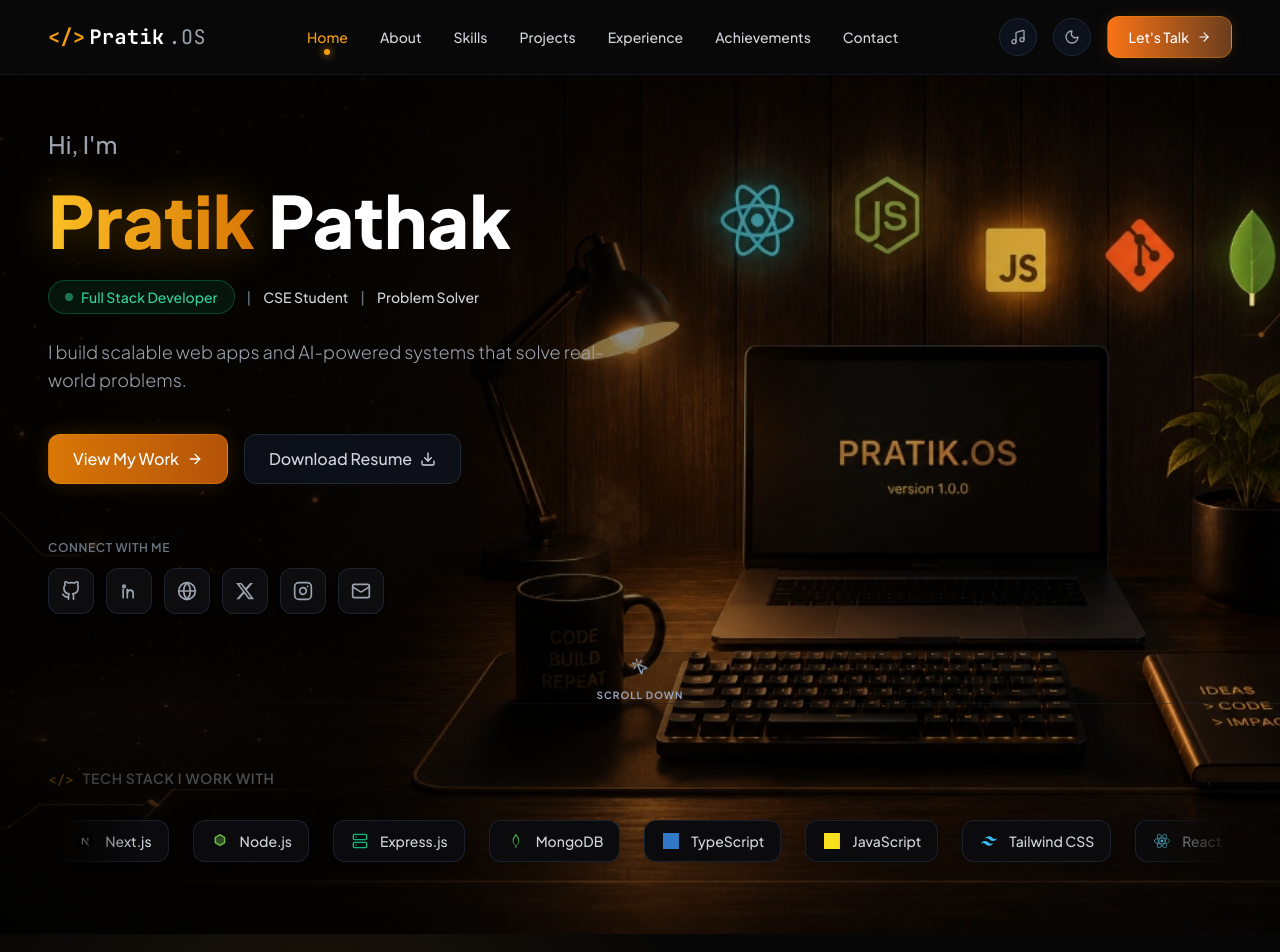
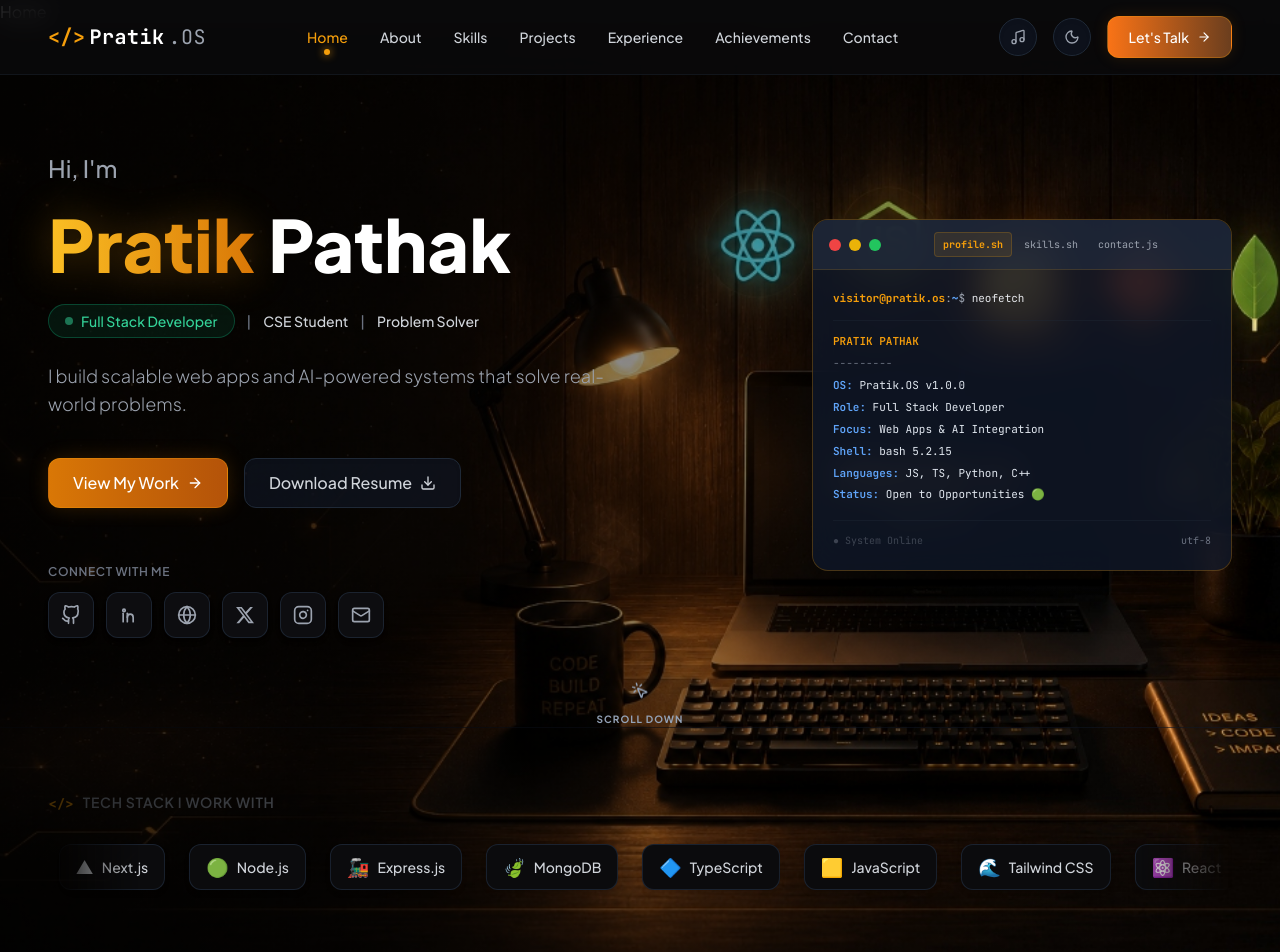
Before and after one commit to pratikp23/My_Portfolio, a React (Vite) app: page / in a window 1280 px wide. Shown: the top 952 px of the page. Built offline with nearby package versions, Linux system fonts and the light colour scheme.

Commit message:
style: updated my project url

```diff
--- a/src/Pages/Home.jsx
+++ b/src/Pages/Home.jsx
@@ -1,6 +1,6 @@
-import { SOCIAL_LINKS, PROFILE } from '../config';
-import { Mail, ArrowRight, Download, MousePointerClick, Globe, Server } from 'lucide-react';
-import { Link } from 'react-router-dom';
+
+import { useState } from 'react';
+import { Mail, ArrowRight, Download, MousePointerClick, Globe } from 'lucide-react';
 import About from './About';
 import Skills from './Skills';
 import Projects from './Projects';
@@ -8,88 +8,6 @@ import FutureProjects from './FutureProjects';
 import Experience from './Experience';
 import Achievements from './Achievements';
 import Contact from './Contact';
-
-// CUSTOM HIGH-QUALITY DEVELOPER SVG ICONS
-const ReactIcon = ({ size = 16, className }) => (
-  <svg viewBox="-11.5 -10.23174 23 20.46348" width={size} height={size} className={className} fill="none" xmlns="http://www.w3.org/2000/svg">
-    <circle cx="0" cy="0" r="2.05" fill="#61dafb"/>
-    <g stroke="#61dafb" strokeWidth="1" fill="none">
-      <ellipse rx="11" ry="4.2"/>
-      <ellipse rx="11" ry="4.2" transform="rotate(60)"/>
-      <ellipse rx="11" ry="4.2" transform="rotate(120)"/>
-    </g>
-  </svg>
-);
-
-const JsIcon = ({ size = 16, className }) => (
-  <svg viewBox="0 0 24 24" width={size} height={size} className={className} fill="currentColor" xmlns="http://www.w3.org/2000/svg">
-    <path d="M0 0h24v24H0V0zm22.034 18.268c-.156-.843-.728-1.502-1.745-1.905-.626-.26-1.12-.416-1.716-.626-.507-.183-.755-.377-.755-.729 0-.365.313-.61.886-.61.547 0 .926.222(1.25).612l1.628-1.041c-.586-.926-1.42-1.394-2.825-1.394-1.928 0-3.218 1.12-3.218 2.76 0 1.704 1.094 2.37 2.657 2.92.703.247 1.34.48 1.758.74.455.285.663.585.663.974 0 .495-.417.82-1.133.82-.924 0-1.407-.468-1.81-1.107l-1.693 1.053c.69 1.182 1.732 1.833 3.49 1.833 2.188 0 3.518-1.105 3.518-2.928zm-11.666-.35c-.17-.585-.625-.975-1.314-.975-.715 0-1.157.442-1.157 1.365 0 1.027.403 1.43 1.144 1.43.61 0 1.04-.286 1.274-.832l1.742 1.014c-.663 1.196-1.833 1.638-3.094 1.638-2.82 0-4.043-1.69-4.043-3.835 0-2.457 1.456-3.86 4.108-3.86 1.547 0 2.665.65 3.146 1.86l-1.807 1.19z" fill="#f7df1e"/>
-  </svg>
-);
-
-const TsIcon = ({ size = 16, className }) => (
-  <svg viewBox="0 0 24 24" width={size} height={size} className={className} fill="currentColor" xmlns="http://www.w3.org/2000/svg">
-    <path d="M0 0h24v24H0V0zm22.034 18.268c-.156-.843-.728-1.502-1.745-1.905-.626-.26-1.12-.416-1.716-.626-.507-.183-.755-.377-.755-.729 0-.365.313-.61.886-.61.547 0 .926.222(1.25).612l1.628-1.041c-.586-.926-1.42-1.394-2.825-1.394-1.928 0-3.218 1.12-3.218 2.76 0 1.704 1.094 2.37 2.657 2.92.703.247 1.34.48 1.758.74.455.285.663.585.663.974 0 .495-.417.82-1.133.82-.924 0-1.407-.468-1.81-1.107l-1.693 1.053c.69 1.182 1.732 1.833 3.49 1.833 2.188 0 3.518-1.105 3.518-2.928zM10.96 11.23h1.86v7.71h-1.86v-7.71zm-2.88 0h7.62v1.54H9.94v6.17H8.08v-7.71z" fill="#3178c6"/>
-  </svg>
-);
-
-const NextIcon = ({ size = 16, className }) => (
-  <svg viewBox="0 0 180 180" width={size} height={size} className={className} fill="none" xmlns="http://www.w3.org/2000/svg">
-    <mask id="nextMaskHome" mask-type="alpha" maskUnits="userSpaceOnUse" x="0" y="0" width="180" height="180">
-      <circle cx="90" cy="90" r="90" fill="black" />
-    </mask>
-    <g mask="url(#nextMaskHome)">
-      <circle cx="90" cy="90" r="90" fill="black" />
-      <path d="M149.508 157.52L69.142 54H54V126H67.97V72.281L138.837 163.662C142.593 161.802 146.166 159.743 149.508 157.52Z" fill="url(#nextGradHome)" />
-      <rect x="115" y="54" width="14" height="72" fill="url(#nextGradHome2)" />
-    </g>
-    <defs>
-      <linearGradient id="nextGradHome" x1="109" y1="116.5" x2="144.5" y2="160.5" gradientUnits="userSpaceOnUse">
-        <stop stopColor="white" />
-        <stop offset="1" stopColor="white" stopOpacity="0" />
-      </linearGradient>
-      <linearGradient id="nextGradHome2" x1="122" y1="54" x2="122" y2="122" gradientUnits="userSpaceOnUse">
-        <stop stopColor="white" />
-        <stop offset="1" stopColor="white" stopOpacity="0" />
-      </linearGradient>
-    </defs>
-  </svg>
-);
-
-const TailwindIcon = ({ size = 16, className }) => (
-  <svg viewBox="0 0 24 24" width={size} height={size} className={className} fill="none" xmlns="http://www.w3.org/2000/svg">
-    <path d="M12.001 4.8c-3.2 0-5.2 1.6-6 4.8 1.2-1.6 2.6-2.2 4.2-1.8.913.228 1.565.89 2.288 1.624C13.666 10.618 15.027 12 18.001 12c3.2 0 5.2-1.6 6-4.8-1.2 1.6-2.6 2.2-4.2 1.8-.913-.228-1.565-.89-2.288-1.624C16.336 6.182 14.975 4.8 12.001 4.8zm-6 7.2c-3.2 0-5.2 1.6-6 4.8 1.2-1.6 2.6-2.2 4.2-1.8.913.228 1.565.89 2.288 1.624C7.666 17.818 9.027 19 12.001 19c3.2 0 5.2-1.6 6-4.8-1.2 1.6-2.6 2.2-4.2 1.8-.913-.228-1.565-.89-2.288-1.624C10.336 13.382 8.975 12 6.001 12z" fill="#38bdf8"/>
-  </svg>
-);
-
-const NodeIcon = ({ size = 16, className }) => (
-  <svg viewBox="0 0 24 24" width={size} height={size} className={className} fill="none" xmlns="http://www.w3.org/2000/svg">
-    <path d="M12 2L4.5 6.3v8.7L12 19.3l7.5-4.3V6.3L12 2zm6 12.1l-6 3.4-6-3.4V7.2l6-3.4 6 3.4v6.9z" fill="#6cc24a" stroke="#6cc24a" strokeWidth="1" />
-    <path d="M12 5.5l5 2.9v5.8l-5 2.9-5-2.9v-5.8l5-2.9z" fill="#6cc24a" opacity="0.35" />
-  </svg>
-);
-
-const MongoIcon = ({ size = 16, className }) => (
-  <svg viewBox="0 0 24 24" width={size} height={size} className={className} fill="none" xmlns="http://www.w3.org/2000/svg">
-    <path d="M12 2C11.5 2 7 6.5 7 11.5c0 4 2.5 6.5 5 8.5 2.5-2 5-4.5 5-8.5C17 6.5 12.5 2 12 2zm0 17c-1.5-1.2-3.5-3.2-3.5-6.5C8.5 9 11.2 5.2 12 4.2c.8 1 3.5 4.8 3.5 8.3 0 3.3-2 5.3-3.5 6.5z" fill="#47a248" />
-    <path d="M12 22v-3.5M12 2v2.2" stroke="#47a248" strokeWidth="1.5" strokeLinecap="round" />
-  </svg>
-);
-
-const ExpressIcon = ({ size = 16, className }) => (
-  <Server size={size} className={`${className} text-emerald-500`} />
-);
-
-const TechIcons = {
-  React: <ReactIcon size={16} />,
-  "Next.js": <NextIcon size={16} className="bg-black rounded-full" />,
-  "Node.js": <NodeIcon size={16} />,
-  "Express.js": <ExpressIcon size={16} />,
-  MongoDB: <MongoIcon size={16} />,
-  TypeScript: <TsIcon size={16} />,
-  JavaScript: <JsIcon size={16} />,
-  "Tailwind CSS": <TailwindIcon size={16} />,
-};
 
 const GithubIcon = ({ size = 20 }) => (
   <svg
@@ -161,22 +79,33 @@ const InstagramIcon = ({ size = 20 }) => (
 );
 
 const Home = () => {
+  const [activeTab, setActiveTab] = useState("neofetch");
 
   const socials = [
-    { icon: <GithubIcon size={20} />, href: SOCIAL_LINKS.github },
-    { icon: <Linkedin size={20} />, href: SOCIAL_LINKS.linkedin },
-    { icon: <Globe size={20} />, href: SOCIAL_LINKS.globe },
-    { icon: <TwitterIcon size={20} />, href: SOCIAL_LINKS.twitter },
-    { icon: <InstagramIcon size={20} />, href: SOCIAL_LINKS.instagram },
-    { icon: <Mail size={20} />, href: `mailto:${SOCIAL_LINKS.email}` },
+    { icon: <GithubIcon size={20} />, href: "https://github.com" },
+    { icon: <Linkedin size={20} />, href: "https://linkedin.com" },
+    { icon: <Globe size={20} />, href: "https://pratikpathak.dev" },
+    { icon: <TwitterIcon size={20} />, href: "https://x.com" },
+    { icon: <InstagramIcon size={20} />, href: "https://instagram.com" },
+    { icon: <Mail size={20} />, href: "mailto:pratikpathak.dev@gmail.com" },
   ];
 
-
+  const techStack = [
+    { name: "React", icon: "⚛️" },
+    { name: "Next.js", icon: "▲" },
+    { name: "Node.js", icon: "🟢" },
+    { name: "Express.js", icon: "🚂" },
+    { name: "MongoDB", icon: "🍃" },
+    { name: "TypeScript", icon: "🔷" },
+    { name: "JavaScript", icon: "🟨" },
+    { name: "Tailwind CSS", icon: "🌊" },
+  ];
 
 
 
   return (
     <div>
+      <h1>Home</h1>
       <section className="relative flex flex-col items-center justify-center w-full min-h-screen pt-32 pb-16 overflow-hidden hero-bg-image">
       {/* Dark Overlay for Text Readability */}
       <div className="absolute inset-0 z-0 pointer-events-none bg-gradient-to-r from-black/85 via-black/55 to-black/30 md:from-black/75 md:via-black/45 md:to-transparent hero-overlay" />
@@ -186,35 +115,32 @@ const Home = () => {
 
         {/* Left Column (HeroContent) */}
         {/* Left Column (HeroContent) */}
-        <div className="flex flex-col space-y-6 text-left lg:col-span-8">
+        <div className="flex flex-col space-y-6 text-left lg:col-span-7">
           <h3 className="text-xl font-medium text-gray-400 md:text-2xl">Hi, I'm</h3>
-          <h1 className="text-4xl sm:text-5xl md:text-7xl font-extrabold text-white">
-            <span className="text-transparent bg-clip-text bg-gradient-to-r from-amber-400 to-amber-600 drop-shadow-[0_0_20px_rgba(245,158,11,0.3)]">{PROFILE.name}</span> {PROFILE.lastName}
+          <h1 className="text-5xl font-extrabold text-white md:text-7xl">
+            <span className="text-transparent bg-clip-text bg-gradient-to-r from-amber-400 to-amber-600 drop-shadow-[0_0_20px_rgba(245,158,11,0.3)]">Pratik</span> Pathak
           </h1>
           <div className="flex flex-wrap items-center gap-3 text-sm font-medium text-gray-300">
             <span className="inline-flex items-center px-4 py-1.5 rounded-full bg-emerald-500/10 border border-emerald-500/30 text-emerald-400">
               <span className="w-2 h-2 mr-2 rounded-full bg-emerald-400 animate-pulse" />
-              {PROFILE.mainRole}
+              Full Stack Developer
             </span>
-            {PROFILE.subRoles.map((role, idx) => (
-              <span key={idx} className="flex items-center gap-3">
-                <span className="text-gray-500">|</span>
-                <span>{role}</span>
-              </span>
-            ))}
+            <span className="text-gray-500">|</span><span>CSE Student</span><span className="text-gray-500">|</span><span>Problem Solver</span>
           </div>
           <p className="max-w-xl text-base font-light leading-relaxed text-gray-400 md:text-lg">
-            {PROFILE.aboutDescription}
+            I build scalable web apps and AI-powered systems that solve real-world problems.
           </p>
           <div className="flex flex-wrap items-center gap-4 pt-4">
-            <Link
-              to="/#projects"
+            <button
+              onClick={() => {
+                document.getElementById("projects")?.scrollIntoView({ behavior: "smooth" });
+              }}
               className="flex items-center space-x-2 px-6 py-3 bg-gradient-to-r from-[#d97706] to-[#b45309] text-white font-medium rounded-xl border border-[#f59e0b]/30 shadow-[0_0_20px_rgba(217,119,6,0.2)] hover:from-[#f59e0b] hover:to-[#d97706] transition-all duration-300 cursor-pointer"
             >
               <span>View My Work</span><ArrowRight size={16} />
-            </Link>
+            </button>
             <a
-              href="/My_resume_cse_portfolio.pdf"
+              href="/resume.pdf"
               target="_blank"
               rel="noopener noreferrer"
               className="flex items-center px-6 py-3 space-x-2 font-medium text-gray-300 transition-all duration-300 border border-gray-800 shadow-inner cursor-pointer bg-gray-900/60 rounded-xl hover:bg-gray-800 hover:text-white"
@@ -240,6 +166,134 @@ const Home = () => {
           </div>
         </div>
 
+        {/* Right Column (Interactive Developer Console Mockup) */}
+        <div className="flex justify-center w-full lg:col-span-5 lg:justify-end">
+          <div className="w-full max-w-[420px] rounded-2xl border transition-all duration-500 shadow-2xl overflow-hidden terminal-card">
+
+            {/* Header bar / Tab bars */}
+            <div className="flex items-center justify-between px-4 py-2 border-b terminal-header">
+              <div className="flex items-center flex-shrink-0 mr-3 space-x-2">
+                <span className="w-3 h-3 rounded-full bg-[#ef4444]" />
+                <span className="w-3 h-3 rounded-full bg-[#eab308]" />
+                <span className="w-3 h-3 rounded-full bg-[#22c55e]" />
+              </div>
+
+              {/* Dynamic Tabs */}
+              <div className="flex items-center space-x-1 font-mono text-[10px] overflow-x-auto select-none no-scrollbar py-1">
+                <button
+                  onClick={() => setActiveTab("neofetch")}
+                  className={`px-2 py-1 rounded transition-colors cursor-pointer ${
+                    activeTab === "neofetch"
+                      ? "text-amber-500 font-bold bg-amber-500/10 border border-amber-500/20"
+                      : "text-gray-400 hover:text-gray-200"
+                  }`}
+                >
+                  profile.sh
+                </button>
+                <button
+                  onClick={() => setActiveTab("skills")}
+                  className={`px-2 py-1 rounded transition-colors cursor-pointer ${
+                    activeTab === "skills"
+                      ? "text-amber-500 font-bold bg-amber-500/10 border border-amber-500/20"
+                      : "text-gray-400 hover:text-gray-200"
+                  }`}
+                >
+                  skills.sh
+                </button>
+                <button
+                  onClick={() => setActiveTab("contact")}
+                  className={`px-2 py-1 rounded transition-colors cursor-pointer ${
+                    activeTab === "contact"
+                      ? "text-amber-500 font-bold bg-amber-500/10 border border-amber-500/20"
+                      : "text-gray-400 hover:text-gray-200"
+                  }`}
+                >
+                  contact.js
+                </button>
+              </div>
+
+              <div className="w-2" />
+            </div>
+
+            {/* Editor Content */}
+            <div className="p-5 font-mono text-[11px] leading-relaxed text-left terminal-body min-h-[280px] flex flex-col justify-between">
+              <div className="space-y-3">
+                {/* Active Command Prompt */}
+                <div>
+                  <span className="font-bold text-amber-500">visitor@pratik.os</span>
+                  <span className="text-gray-400">:</span>
+                  <span className="font-bold text-blue-400">~</span>
+                  <span className="text-gray-400">$</span>{" "}
+                  <span className="text-gray-200">
+                    {activeTab === "neofetch" ? "neofetch" : activeTab === "skills" ? "./skills.sh" : "cat contact.js"}
+                  </span>
+                </div>
+
+                <div className="my-2 border-t border-gray-800/40" />
+
+                {/* Tab content 1: Profile (neofetch) */}
+                {activeTab === "neofetch" && (
+                  <div className="space-y-1">
+                    <p><span className="font-semibold text-amber-500">PRATIK PATHAK</span></p>
+                    <p><span className="text-gray-500">---------</span></p>
+                    <p><span className="font-semibold text-blue-400">OS:</span> Pratik.OS v1.0.0</p>
+                    <p><span className="font-semibold text-blue-400">Role:</span> Full Stack Developer</p>
+                    <p><span className="font-semibold text-blue-400">Focus:</span> Web Apps & AI Integration</p>
+                    <p><span className="font-semibold text-blue-400">Shell:</span> bash 5.2.15</p>
+                    <p><span className="font-semibold text-blue-400">Languages:</span> JS, TS, Python, C++</p>
+                    <p><span className="font-semibold text-blue-400">Status:</span> Open to Opportunities 🟢</p>
+                  </div>
+                )}
+
+                {/* Tab content 2: Skills loading indicators */}
+                {activeTab === "skills" && (
+                  <div className="space-y-2">
+                    <p className="font-bold text-emerald-400 animate-pulse">// Executing skills diagnostics...</p>
+                    <div className="mt-2 space-y-1">
+                      <div>
+                        <p className="font-semibold text-blue-400">Frontend: [██████████████░] 94%</p>
+                        <p className="text-gray-400 text-[10px] pl-4">React, Next.js, Tailwind CSS</p>
+                      </div>
+                      <div>
+                        <p className="font-semibold text-blue-400">Backend:  [████████████░░░] 88%</p>
+                        <p className="text-gray-400 text-[10px] pl-4">Node.js, Express, WebSockets</p>
+                      </div>
+                      <div>
+                        <p className="font-semibold text-blue-400">Databases: [█████████████░░] 90%</p>
+                        <p className="text-gray-400 text-[10px] pl-4">MongoDB, PostgreSQL, Redis</p>
+                      </div>
+                      <div>
+                        <p className="font-semibold text-blue-400">DevOps:   [██████████░░░░░] 75%</p>
+                        <p className="text-gray-400 text-[10px] pl-4">Docker, AWS Services, CI/CD</p>
+                      </div>
+                    </div>
+                  </div>
+                )}
+
+                {/* Tab content 3: Contact code editor */}
+                {activeTab === "contact" && (
+                  <div className="space-y-1">
+                    <p className="text-gray-500">// Contact configuration schema</p>
+                    <p><span className="font-semibold text-purple-400">const</span> <span className="text-blue-400">contactInfo</span> = &#123;</p>
+                    <p className="pl-4"><span className="text-blue-300">email</span>: <span className="text-emerald-400">"pratikpathak343@gmail.com"</span>,</p>
+                    <p className="pl-4"><span className="text-blue-300">github</span>: <span className="text-emerald-400">"github.com/pratikp23"</span>,</p>
+                    <p className="pl-4"><span className="text-blue-300">location</span>: <span className="text-emerald-400">"India"</span>,</p>
+                    <p className="pl-4"><span className="text-blue-300">availability</span>: <span className="text-amber-400">true</span></p>
+                    <p>&#125;;</p>
+                    <p className="mt-2 font-semibold text-purple-400">export default <span className="text-blue-400">contactInfo</span>;</p>
+                  </div>
+                )}
+              </div>
+
+              <div className="flex items-center justify-between pt-3 mt-4 border-t border-gray-800/40">
+                <span className=" text-gray-500 text-[10px] animate-pulse">● System Online</span>
+                <span className=" text-gray-500 text-[10px]">utf-8</span>
+              </div>
+            </div>
+
+          </div>
+        </div>
+
       </div>
 
       {/* Bottom Scroll Indicator */}
@@ -254,16 +308,15 @@ const Home = () => {
       </div>
 
       {/* Marquee Ticker */}
-      <div className="flex flex-col w-full px-6 pt-16 mx-auto space-y-6 border-t max-w-7xl border-gray-800/40 md:px-12">
-        <div className="flex items-center space-x-2 text-sm font-semibold tracking-wider text-gray-300 uppercase">
+      <div className="flex flex-col w-full px-6 pt-16 mx-auto space-y-6 border-t max-w-7xl border-gray-900/60 md:px-12">
+        <div className="flex items-center space-x-2 text-sm font-semibold tracking-wider text-gray-400 uppercase">
           <span className="text-amber-500">&lt;/&gt;</span><span>Tech Stack I Work With</span>
         </div>
         <div className="relative flex w-full py-2 overflow-hidden mask-linear">
           <div className="flex space-x-6 animate-[marquee_35s_linear_infinite] whitespace-nowrap min-w-full">
-            {[...PROFILE.techStack, ...PROFILE.techStack].map((tech, index) => (
-              <div key={index} className="inline-flex items-center space-x-2.5 px-4 py-2.5 bg-[#0b0b0d] border border-gray-800/80 rounded-xl text-sm text-gray-300 hover:border-amber-500/40 shadow-md hover:scale-105 transition-all duration-300 cursor-default marquee-item">
-                <span className="w-5 h-5 flex items-center justify-center flex-shrink-0">{TechIcons[tech.name] || <span className="text-lg">{tech.icon}</span>}</span>
-                <span className="font-medium">{tech.name}</span>
+            {[...techStack, ...techStack].map((tech, index) => (
+              <div key={index} className="inline-flex items-center space-x-2 px-4 py-2 bg-[#0b0b0d] border border-gray-800/80 rounded-xl text-sm text-gray-300 hover:border-amber-500/40 shadow-md">
+                <span className="text-lg">{tech.icon}</span><span className="font-medium">{tech.name}</span>
               </div>
             ))}
           </div>
@@ -287,12 +340,6 @@ const Home = () => {
 
         html.light .hero-overlay {
           background: linear-gradient(to right, rgba(248, 250, 252, 0.98) 0%, rgba(248, 250, 252, 0.93) 55%, rgba(248, 250, 252, 0.78) 100%) !important;
-        }
-
-        html.light .marquee-item {
-          background-color: #f1f5f9 !important;
-          border-color: #cbd5e1 !important;
-          color: #0f172a !important;
         }
 
         /* Terminal card theme rules */
```
Also changed, not shown: src/Pages/Projects.jsx (+13 -13 lines), public/lms.png (added), 1 other file (tests, documents, lock files or other folders).
